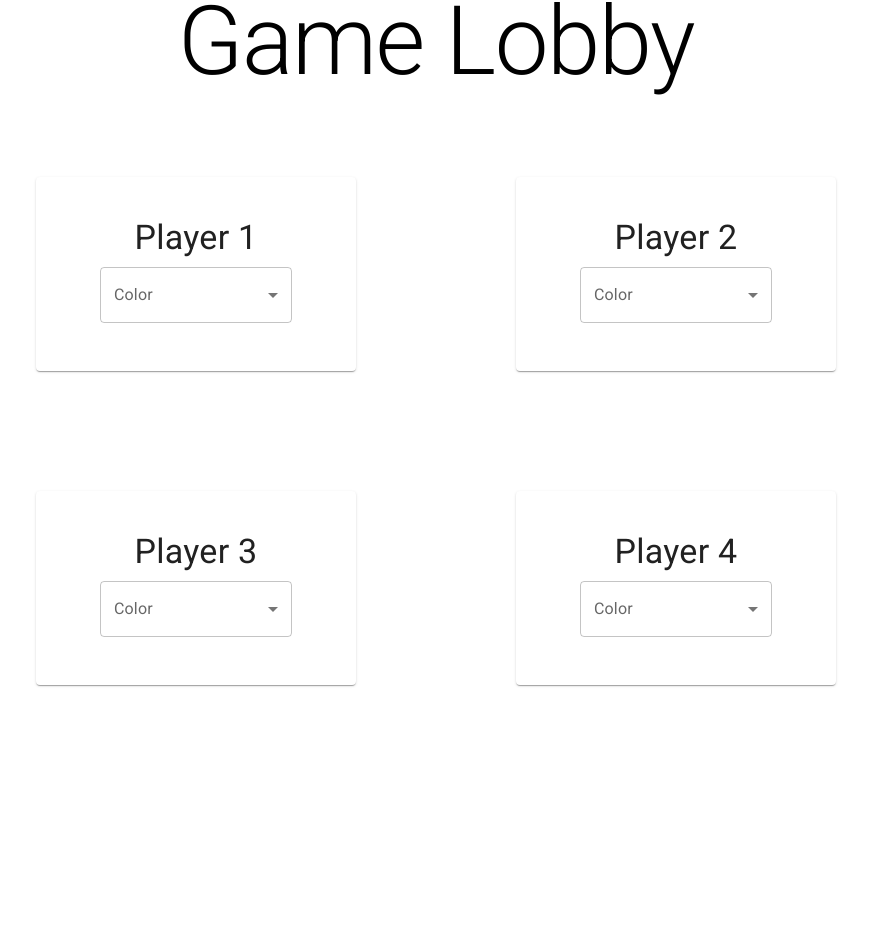
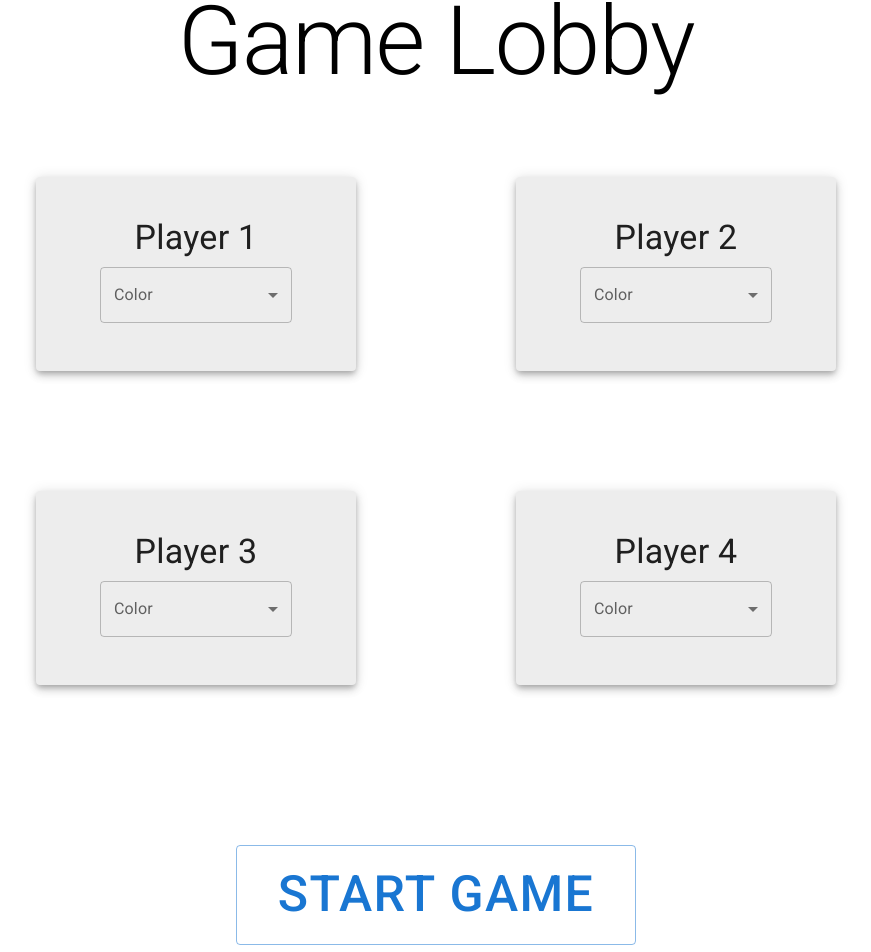
Before and after one commit to kevoh1516/dapp-gamelobby, a React (Create React App) app: page / in a window 1280 px wide. Shown: the part 95-1047 px from the top of the page, without its empty margins (204-1075 px from the left). Before the commit the page ends 800 px from the top, so only its background shows below. Built offline with nearby package versions, Linux system fonts and the light colour scheme.

Commit message:
routing and styling

```diff
--- a/package.json
+++ b/package.json
@@ -16,6 +16,7 @@
     "@types/react-dom": "^18.0.4",
     "react": "^18.1.0",
     "react-dom": "^18.1.0",
+    "react-router-dom": "^6.3.0",
     "react-scripts": "5.0.1",
     "typescript": "^4.6.4",
     "web-vitals": "^2.1.4"
--- a/src/App.tsx
+++ b/src/App.tsx
@@ -1,10 +1,10 @@
 import React from 'react';
 import logo from './logo.svg';
-import { Grid, Select, Typography, Box } from '@mui/material';
+import { Grid, Select, Typography, Box, Button } from '@mui/material';
 import PlayerCard from './components/PlayerCard';
 import './App.css';
 import { createContext, useState, useContext, useMemo } from 'react';
-import { Context } from 'vm';
+import { Link } from "react-router-dom";
 
 interface ContextState {
   colors: any;
@@ -18,6 +18,11 @@ const gridStyle = {
   justifyContent: 'center'
 };
 
+const linkStyle = {
+  textDecoration: 'none',
+  color: 'inherit'
+}
+
 function App() {
   const [colors, setColors] = useState({redAvail: true, blueAvail: true, yellowAvail: true, greenAvail: true});
   const value = useMemo(
@@ -29,6 +34,7 @@ function App() {
     <ColorContext.Provider value={value}>
       <Box display="flex" flexDirection="column" alignItems="center">
         <Typography variant='h1' padding={10}>Game Lobby</Typography>
+
         <Grid container rowSpacing={15} columnSpacing={20} alignItems="center" paddingX={30}>
           <Grid item xs={6} sx={gridStyle}>
             <PlayerCard playerNum={1} />
@@ -43,6 +49,17 @@ function App() {
             <PlayerCard playerNum={4} />
           </Grid>
         </Grid>
+
+        <Button variant="outlined"
+          sx={{
+            margin: 20,
+            width: 400,
+            height: 100,
+            fontSize: 50,
+          }}
+        >
+          <Link to="/game" style={linkStyle}>Start Game</Link>
+        </Button>
       </Box>
     </ColorContext.Provider>
   );
--- a/src/components/PlayerCard.tsx
+++ b/src/components/PlayerCard.tsx
@@ -20,7 +20,7 @@ interface PlayerProp {
 const PlayerCard = (props: PlayerProp) => {
   const { colors, setColors } = useContext(ColorContext);
   const [color, setColor] = useState('');
-  const [cardColor, setCardColor] = useState('#fff');
+  const [cardColor, setCardColor] = useState('#EDEDED');
 
   const handleChange = (event: SelectChangeEvent) => {
     if (event.target.value === 'red') {
@@ -102,7 +102,7 @@ const PlayerCard = (props: PlayerProp) => {
   };
 
   return (
-    <Paper
+    <Paper elevation={5}
       sx={{
         width: '100%',
         height: '100%',
--- a/src/index.tsx
+++ b/src/index.tsx
@@ -3,6 +3,12 @@ import ReactDOM from 'react-dom/client';
 import './index.css';
 import App from './App';
 import reportWebVitals from './reportWebVitals';
+import {
+  BrowserRouter,
+  Routes,
+  Route,
+} from "react-router-dom";
+import Expenses from "./routes/game";
 
 import '@fontsource/roboto/300.css';
 import '@fontsource/roboto/400.css';
@@ -14,7 +20,12 @@ const root = ReactDOM.createRoot(
 );
 root.render(
   <React.StrictMode>
-    <App />
+    <BrowserRouter>
+      <Routes>
+        <Route path="/" element={<App />} />
+        <Route path="game" element={<Expenses />} />
+      </Routes>
+    </BrowserRouter>
   </React.StrictMode>
 );
 
--- /dev/null
+++ b/src/routes/game.tsx
@@ -0,0 +1,7 @@
+export default function Expenses() {
+  return (
+    <main style={{ padding: "1rem 0" }}>
+      <h2>Expenses</h2>
+    </main>
+  );
+}
```
Also changed, not shown: 1 other file (tests, documents, lock files or other folders).
